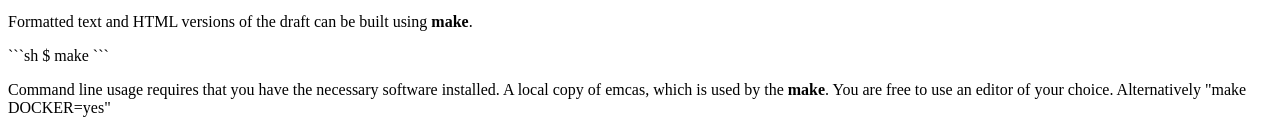
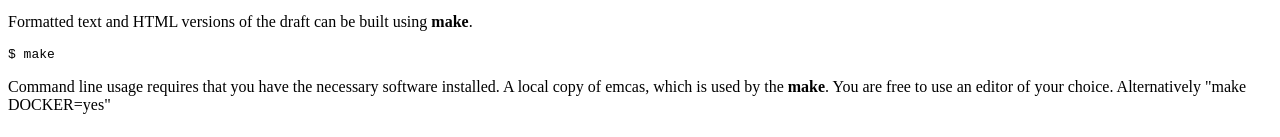
Before and after one commit to antonyantony/draft-ipsecme-ikev2-beet-mode, a plain HTML site: page index.html in a window 1280 px wide. Shown: the part 381-518 px from the top of the page. Drawn offline with Linux system fonts and the light colour scheme.

Commit message:
deploy: 628125af9c707e3bd1c3f303f97bfe7763408771

````diff
--- a/index.html
+++ b/index.html
@@ -19,7 +19,8 @@ interface supports creating pull requests using the Edit (✏) button.</p>
 <p>## Command Line Usage</p>
 <p>Formatted text and HTML versions of the draft can be built using
 <strong>make</strong>.</p>
-<p>```sh $ make ```</p>
+<div class="sourceCode" id="cb1" data-org-language="sh"><pre
+class="sourceCode bash"><code class="sourceCode bash"><span id="cb1-1"><a href="#cb1-1" aria-hidden="true" tabindex="-1"></a><span class="ex">$</span> make</span></code></pre></div>
 <p>Command line usage requires that you have the necessary software
 installed. A local copy of emcas, which is used by the
 <strong>make</strong>. You are free to use an editor of your choice.
````
Also changed, not shown: 1 other file.
